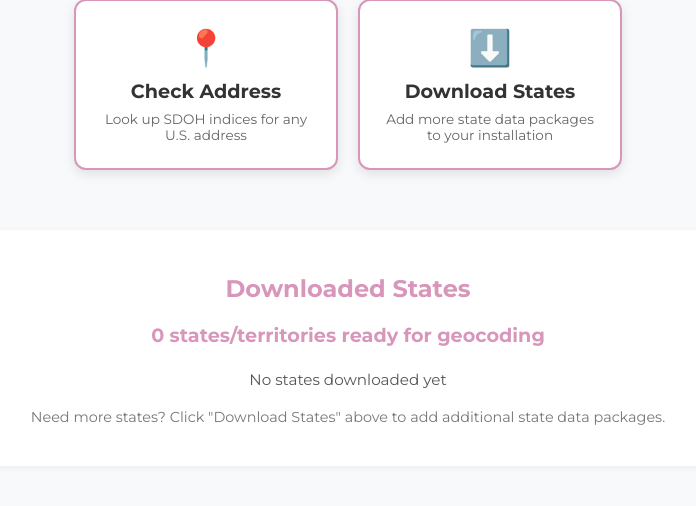
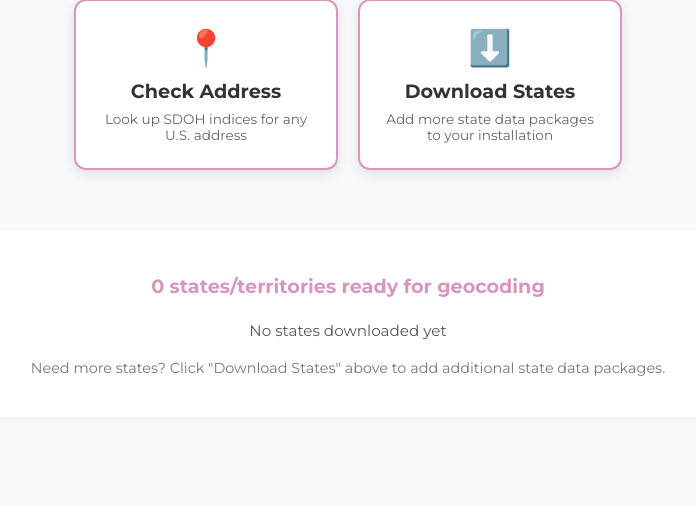
Before and after one commit to emgoatee/OfflineGeoSDOH, a Flask app: page / in a window 1280 px wide. Shown: the part 296-802 px from the top of the page, without its empty margins (292-988 px from the left). After the commit the page ends 672 px from the top, so only its background shows below. Run offline with Flask 3, Linux system fonts and the light colour scheme; parts of the project's set-up code (start-up, migrations or seed data) failed here and were passed over.

Commit message:
Remove 'Downloaded States' heading from welcome page
Keep the state count and list, just remove the h2 heading
for a cleaner look.

🤖 Generated with [Claude Code](https://claude.com/claude-code)

Co-Authored-By: Claude <noreply@anthropic.com>

```diff
--- a/templates/welcome.html
+++ b/templates/welcome.html
@@ -121,7 +121,6 @@
     </div>
 
     <div class="states-info">
-        <h2>Downloaded States</h2>
         <p class="state-count">{{ state_count }} states/territories ready for geocoding</p>
         <div class="states-list">
             {{ states_list }}
```
